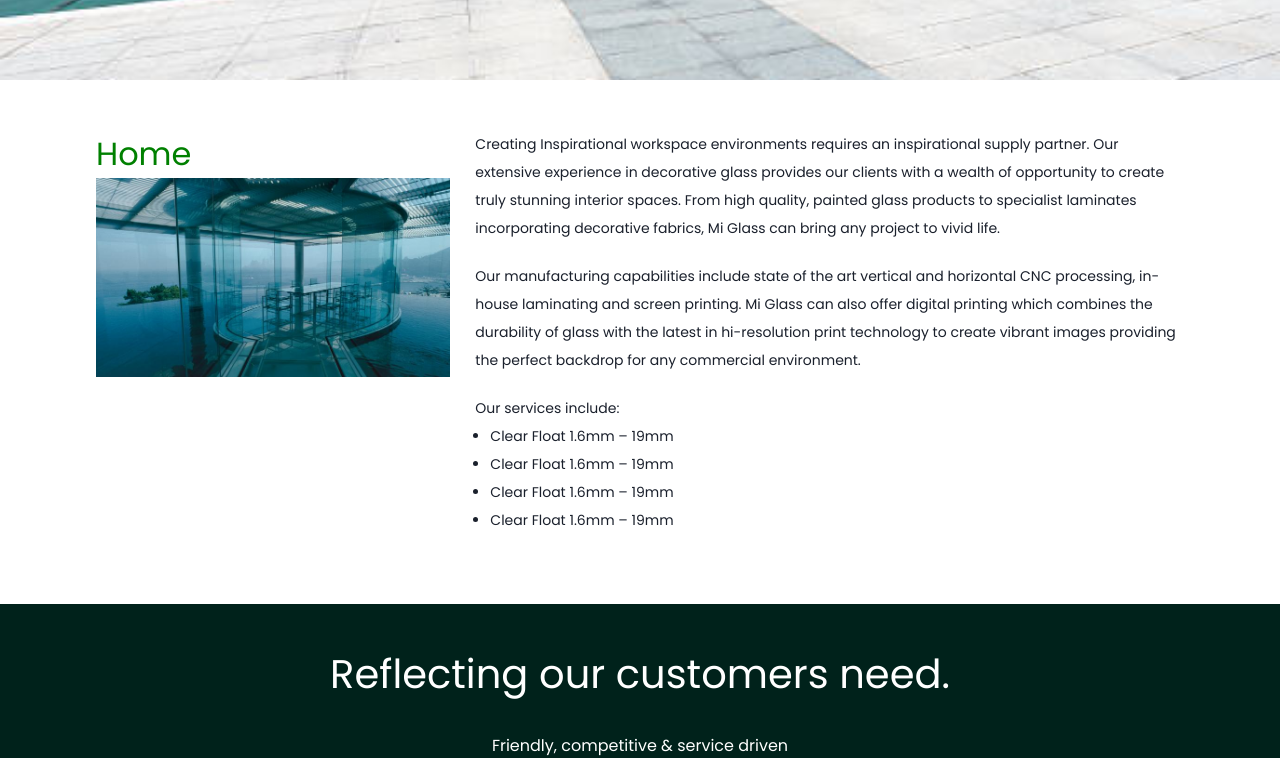
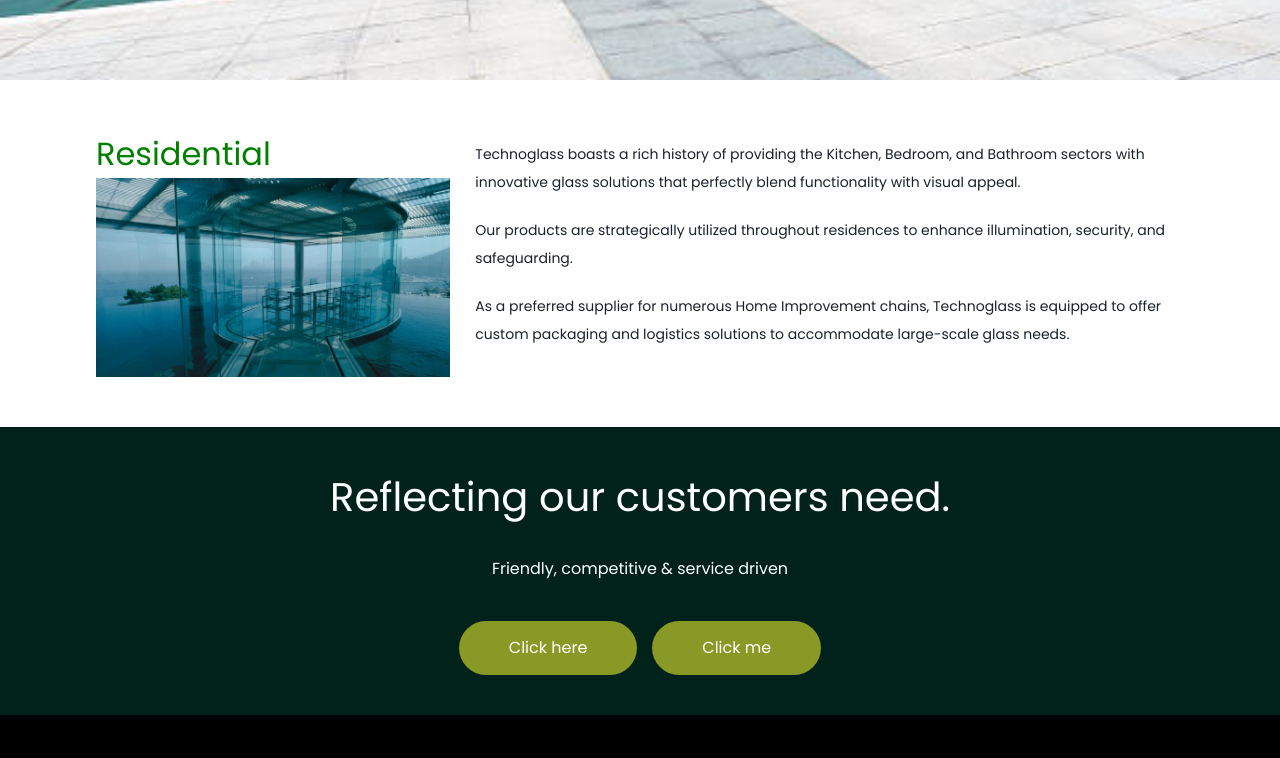
Before and after one commit to adeJoe22/technoglass, a React (Create React App) app: page /sectors/home in a window 1280 px wide. Shown: the part 600-1358 px from the top of the page. Built offline with nearby package versions, Linux system fonts and the light colour scheme.

Commit message:
Sector content updated

```diff
--- a/src/components/navbar/TopBar.jsx
+++ b/src/components/navbar/TopBar.jsx
@@ -17,8 +17,7 @@ export default function TopBar() {
           <div>+234-703 274 9126</div>
         </PhoneNo>
         <Address>
-
-        <div>Plot C62, Crystal Glass Close, Amowo Odofin Industrial Estate, Off Oshodi Apapa Expressway, Festac Town.</div>
+        <div>Plot C62, Crystal Glass Close, Amowo Odofin Industrial Estate, Off Oshodi Apapa Expressway, Lagos, Nigeria.</div>
       </Address>
       <Email>
         <AiOutlineMail/>
--- a/src/components/navbar/links.js
+++ b/src/components/navbar/links.js
@@ -21,7 +21,7 @@ export const links = [
       { id: 41, label: 'Office', path: '/sectors/office' },
       { id: 42, label: 'City', path: '/sectors/city' },
       { id: 43, label: 'Retail', path: '/sectors/retail' },
-      { id: 44, label: 'Home', path: '/sectors/home' },
+      { id: 44, label: 'Residential', path: '/sectors/home' },
       { id: 45, label: 'Leisure', path: '/sectors/leisure' },
       { id: 46, label: 'Transport', path: '/sectors/transport' },
       { id: 47, label: 'World', path: '/sectors/world' },
--- a/src/pages/sectors/City.jsx
+++ b/src/pages/sectors/City.jsx
@@ -24,22 +24,15 @@ export default function City() {
 
       <Right>
         <Text>
-        Creating Inspirational workspace environments requires an inspirational supply partner. Our extensive experience in decorative glass provides our clients with a wealth of opportunity to create truly stunning interior spaces. From high quality, painted glass products to specialist laminates incorporating decorative fabrics, Mi Glass can bring any project to vivid life.
+        Urban landscapes offer an ideal platform to showcase the elegance and resilience of glass. Whether commuting daily or exploring some of the world's most renowned cities, there's a high probability you've encountered or interacted with a Technoglass product.
         </Text>
 
         <Text>
-        Our manufacturing capabilities include state of the art vertical and horizontal CNC processing, in-house laminating and screen printing. Mi Glass can also offer digital printing which combines the durability of glass with the latest in hi-resolution print technology to create vibrant images providing the perfect backdrop for any commercial environment.
+        Our expertise in glass processing has led to the development of inventive solutions in the realm of street furniture, including digital signage, public transport information systems, and glass for bus shelters. Our in-house capabilities encompass ceramic printing, which is perfectly suited for street lighting applications.
         </Text>
 
         <Text>
-          Our services include:
-          <UnorderedList>
-          <OrderedList>Clear Float 1.6mm – 19mm</OrderedList>
-          <OrderedList>Clear Float 1.6mm – 19mm</OrderedList>
-          <OrderedList>Clear Float 1.6mm – 19mm</OrderedList>
-          <OrderedList>Clear Float 1.6mm – 19mm</OrderedList>
-
-        </UnorderedList>
+        Technoglass has collaborated with some of the world's leading outdoor advertising agencies to craft unique glass products that captivate millions. We have experience with products that employ the latest Anti-Reflective and Dielectric coatings to ensure an unobstructed connection between you and your customers.
         </Text>
       </Right>
      </MidSection>
@@ -90,9 +83,9 @@ const ImageContainer = styled.div`
 const Image = styled.img`
 
 `
-const UnorderedList = styled.ul`
-padding-left: 15px;
-`
-const OrderedList = styled.li`
-  font-size: 14px;
-`
+// const UnorderedList = styled.ul`
+// padding-left: 15px;
+// `
+// const OrderedList = styled.li`
+//   font-size: 14px;
+// `
--- a/src/pages/sectors/Leisure.jsx
+++ b/src/pages/sectors/Leisure.jsx
@@ -24,23 +24,14 @@ export default function Leisure() {
 
       <Right>
         <Text>
-        Creating Inspirational workspace environments requires an inspirational supply partner. Our extensive experience in decorative glass provides our clients with a wealth of opportunity to create truly stunning interior spaces. From high quality, painted glass products to specialist laminates incorporating decorative fabrics, Mi Glass can bring any project to vivid life.
+        In the fast-paced rhythm of contemporary life, moments of leisure have become increasingly valuable. Whether it's indulging in the luxury of a top-tier hotel, a family visit to a museum, or simply relishing time in a bar with friends, Technoglass has crafted glass products that surpass our customers' expectations.
         </Text>
 
         <Text>
-        Our manufacturing capabilities include state of the art vertical and horizontal CNC processing, in-house laminating and screen printing. Mi Glass can also offer digital printing which combines the durability of glass with the latest in hi-resolution print technology to create vibrant images providing the perfect backdrop for any commercial environment.
+        Our commitment to innovation and quality ensures that our glass solutions enhance the aesthetic and functional appeal of leisure spaces. From the subtle elegance of glass partitions in hotels to the interactive displays in museums, our products are designed to elevate the user experience. With Technoglass, leisure spaces are transformed into captivating environments that blend comfort, style, and sophistication.
         </Text>
 
-        <Text>
-          Our services include:
-          <UnorderedList>
-          <OrderedList>Clear Float 1.6mm – 19mm</OrderedList>
-          <OrderedList>Clear Float 1.6mm – 19mm</OrderedList>
-          <OrderedList>Clear Float 1.6mm – 19mm</OrderedList>
-          <OrderedList>Clear Float 1.6mm – 19mm</OrderedList>
 
-        </UnorderedList>
-        </Text>
       </Right>
      </MidSection>
 
@@ -90,9 +81,9 @@ const ImageContainer = styled.div`
 const Image = styled.img`
 
 `
-const UnorderedList = styled.ul`
-padding-left: 15px;
-`
-const OrderedList = styled.li`
-  font-size: 14px;
-`
+// const UnorderedList = styled.ul`
+// padding-left: 15px;
+// `
+// const OrderedList = styled.li`
+//   font-size: 14px;
+// `
--- a/src/pages/sectors/Office.jsx
+++ b/src/pages/sectors/Office.jsx
@@ -24,23 +24,13 @@ export default function Office() {
 
       <Right>
         <Text>
-        Creating Inspirational workspace environments requires an inspirational supply partner. Our extensive experience in decorative glass provides our clients with a wealth of opportunity to create truly stunning interior spaces. From high quality, painted glass products to specialist laminates incorporating decorative fabrics, Mi Glass can bring any project to vivid life.
+        Creating exceptional workspace environments necessitates an equally exceptional supply partner. At Technoglass, our vast experience in decorative glass offers our clients a plethora of opportunities to craft truly remarkable interior spaces. From top-tier, colored glass products to specialized laminates that incorporate decorative fabrics, Technoglass has the capability to bring any project to vibrant fruition.
         </Text>
 
         <Text>
-        Our manufacturing capabilities include state of the art vertical and horizontal CNC processing, in-house laminating and screen printing. Mi Glass can also offer digital printing which combines the durability of glass with the latest in hi-resolution print technology to create vibrant images providing the perfect backdrop for any commercial environment.
+        Our manufacturing competencies encompass state-of-the-art vertical and horizontal CNC processing, in-house laminating, and screen printing. Technoglass also offers digital printing, merging the resilience of glass with the latest high-resolution print technology to produce vivid images. These images serve as the ideal backdrop for any commercial setting.
         </Text>
 
-        <Text>
-          Our services include:
-          <UnorderedList>
-          <OrderedList>Clear Float 1.6mm – 19mm</OrderedList>
-          <OrderedList>Clear Float 1.6mm – 19mm</OrderedList>
-          <OrderedList>Clear Float 1.6mm – 19mm</OrderedList>
-          <OrderedList>Clear Float 1.6mm – 19mm</OrderedList>
-
-        </UnorderedList>
-        </Text>
       </Right>
      </MidSection>
 
@@ -90,9 +80,9 @@ const ImageContainer = styled.div`
 const Image = styled.img`
 
 `
-const UnorderedList = styled.ul`
-padding-left: 15px;
-`
-const OrderedList = styled.li`
-font-size: 14px;
-`
+// const UnorderedList = styled.ul`
+// padding-left: 15px;
+// `
+// const OrderedList = styled.li`
+// font-size: 14px;
+// `
--- a/src/pages/sectors/Home_Sector.jsx
+++ b/src/pages/sectors/Residential.jsx
@@ -6,40 +6,33 @@ import Background from '../../assets/background.jpg'
 import Footer from '../../components/Footer'
 import UniversalGlass from '../../assets/glass-office.jpeg'
 
-export default function Home_Sector() {
+export default function Residential() {
   return (
     <HomeWrapper>
          <InnerHero
           backgroundImage={Background}
-          text="Home"
+          text="Residential"
      />
 
      <MidSection>
       <Left>
         <ImageContainer>
-          <OfficeText>Home</OfficeText>
+          <OfficeText>Residential</OfficeText>
           <Image src={UniversalGlass}/>
         </ImageContainer>
       </Left>
 
       <Right>
         <Text>
-        Creating Inspirational workspace environments requires an inspirational supply partner. Our extensive experience in decorative glass provides our clients with a wealth of opportunity to create truly stunning interior spaces. From high quality, painted glass products to specialist laminates incorporating decorative fabrics, Mi Glass can bring any project to vivid life.
+        Technoglass boasts a rich history of providing the Kitchen, Bedroom, and Bathroom sectors with innovative glass solutions that perfectly blend functionality with visual appeal.
         </Text>
 
         <Text>
-        Our manufacturing capabilities include state of the art vertical and horizontal CNC processing, in-house laminating and screen printing. Mi Glass can also offer digital printing which combines the durability of glass with the latest in hi-resolution print technology to create vibrant images providing the perfect backdrop for any commercial environment.
+        Our products are strategically utilized throughout residences to enhance illumination, security, and safeguarding.
         </Text>
 
         <Text>
-          Our services include:
-          <UnorderedList>
-          <OrderedList>Clear Float 1.6mm – 19mm</OrderedList>
-          <OrderedList>Clear Float 1.6mm – 19mm</OrderedList>
-          <OrderedList>Clear Float 1.6mm – 19mm</OrderedList>
-          <OrderedList>Clear Float 1.6mm – 19mm</OrderedList>
-
-        </UnorderedList>
+        As a preferred supplier for numerous Home Improvement chains, Technoglass is equipped to offer custom packaging and logistics solutions to accommodate large-scale glass needs.
         </Text>
       </Right>
      </MidSection>
@@ -83,6 +76,7 @@ flex: 1;
 `
 const Right = styled.div`
 flex: 2;
+margin: auto;
 `
 const ImageContainer = styled.div`
 
@@ -90,9 +84,9 @@ const ImageContainer = styled.div`
 const Image = styled.img`
 
 `
-const UnorderedList = styled.ul`
-padding-left: 15px;
-`
-const OrderedList = styled.li`
-  font-size: 14px;
-`
+// const UnorderedList = styled.ul`
+// padding-left: 15px;
+// `
+// const OrderedList = styled.li`
+//   font-size: 14px;
+// `
--- a/src/pages/sectors/Retail.jsx
+++ b/src/pages/sectors/Retail.jsx
@@ -24,22 +24,18 @@ export default function Retail() {
 
       <Right>
         <Text>
-        Creating Inspirational workspace environments requires an inspirational supply partner. Our extensive experience in decorative glass provides our clients with a wealth of opportunity to create truly stunning interior spaces. From high quality, painted glass products to specialist laminates incorporating decorative fabrics, Mi Glass can bring any project to vivid life.
+        At Technoglass, we are proud of our track record in delivering custom-made glass solutions to some of the most renowned retail brands worldwide. Whether it's a small-scale store makeover or a large international retail overhaul, our expertise and resources are at your disposal. We leverage our extensive experience across various sectors to collaborate with our clients, ensuring we meet project deadlines and stay within budget.
         </Text>
 
         <Text>
-        Our manufacturing capabilities include state of the art vertical and horizontal CNC processing, in-house laminating and screen printing. Mi Glass can also offer digital printing which combines the durability of glass with the latest in hi-resolution print technology to create vibrant images providing the perfect backdrop for any commercial environment.
+        From mass-produced glass shelving to cutting-edge point-of-purchase display solutions, Technoglass provides an all-encompassing answer to your glass needs.
         </Text>
 
         <Text>
-          Our services include:
-          <UnorderedList>
-          <OrderedList>Clear Float 1.6mm – 19mm</OrderedList>
-          <OrderedList>Clear Float 1.6mm – 19mm</OrderedList>
-          <OrderedList>Clear Float 1.6mm – 19mm</OrderedList>
-          <OrderedList>Clear Float 1.6mm – 19mm</OrderedList>
+        We are excited to offer an extensive selection of specialized digital display glass, including the latest generation of non-metallic mirrors that are compatible with all touchscreen technologies.
 
-        </UnorderedList>
+            Furthermore, we also provide a wide selection of anti-reflective glass, perfect for premium display cases.
+
         </Text>
       </Right>
      </MidSection>
@@ -90,9 +86,9 @@ const ImageContainer = styled.div`
 const Image = styled.img`
 
 `
-const UnorderedList = styled.ul`
-padding-left: 15px;
-`
-const OrderedList = styled.li`
-  font-size: 14px;
-`
+// const UnorderedList = styled.ul`
+// padding-left: 15px;
+// `
+// const OrderedList = styled.li`
+//   font-size: 14px;
+// `
--- a/src/pages/sectors/Transport.jsx
+++ b/src/pages/sectors/Transport.jsx
@@ -24,22 +24,15 @@ export default function Transport() {
 
       <Right>
         <Text>
-        Creating Inspirational workspace environments requires an inspirational supply partner. Our extensive experience in decorative glass provides our clients with a wealth of opportunity to create truly stunning interior spaces. From high quality, painted glass products to specialist laminates incorporating decorative fabrics, Mi Glass can bring any project to vivid life.
+        As the leading authority in advanced glass processing in Nigeria and the West African sub-region, Technoglass is committed to delivering transportation glass products that meet and exceed both local and international standards. Our products proudly bear the NIS Mark of Quality, a testament to our adherence to stringent quality measures.
         </Text>
 
         <Text>
-        Our manufacturing capabilities include state of the art vertical and horizontal CNC processing, in-house laminating and screen printing. Mi Glass can also offer digital printing which combines the durability of glass with the latest in hi-resolution print technology to create vibrant images providing the perfect backdrop for any commercial environment.
+        Technoglass is equipped to provide glass solutions for the transportation sector that comply with many globally recognized quality and safety standards, including ECE Regulation 43. Our experience has underscored the importance of innovation, quality, and value to suppliers of construction and agricultural machinery.
         </Text>
 
         <Text>
-          Our services include:
-          <UnorderedList>
-          <OrderedList>Clear Float 1.6mm – 19mm</OrderedList>
-          <OrderedList>Clear Float 1.6mm – 19mm</OrderedList>
-          <OrderedList>Clear Float 1.6mm – 19mm</OrderedList>
-          <OrderedList>Clear Float 1.6mm – 19mm</OrderedList>
-
-        </UnorderedList>
+        Our investment in state-of-the-art technology, coupled with our unwavering commitment to effective quality management, enables us to offer a diverse range of glass solutions for the transportation industry. At Technoglass, we are dedicated to driving the future of transportation with our high-quality, durable, and safe glass products.
         </Text>
       </Right>
      </MidSection>
@@ -90,9 +83,9 @@ const ImageContainer = styled.div`
 const Image = styled.img`
 
 `
-const UnorderedList = styled.ul`
-padding-left: 15px;
-`
-const OrderedList = styled.li`
-  font-size: 14px;
-`
+// const UnorderedList = styled.ul`
+// padding-left: 15px;
+// `
+// const OrderedList = styled.li`
+//   font-size: 14px;
+// `
--- a/src/pages/sectors/World.jsx
+++ b/src/pages/sectors/World.jsx
@@ -24,23 +24,13 @@ export default function World() {
 
       <Right>
         <Text>
-        Creating Inspirational workspace environments requires an inspirational supply partner. Our extensive experience in decorative glass provides our clients with a wealth of opportunity to create truly stunning interior spaces. From high quality, painted glass products to specialist laminates incorporating decorative fabrics, Mi Glass can bring any project to vivid life.
+        Technoglass is committed to transforming Africa's architectural landscape by delivering innovative solutions one project at a time.
         </Text>
 
         <Text>
-        Our manufacturing capabilities include state of the art vertical and horizontal CNC processing, in-house laminating and screen printing. Mi Glass can also offer digital printing which combines the durability of glass with the latest in hi-resolution print technology to create vibrant images providing the perfect backdrop for any commercial environment.
+        The company's products are marked with the NIS Mark of Quality and conform to local and international standards, making it a trusted partner for significant entities not only in Nigeria but also in the West African Sub-region.
         </Text>
 
-        <Text>
-          Our services include:
-          <UnorderedList>
-          <OrderedList>Clear Float 1.6mm – 19mm</OrderedList>
-          <OrderedList>Clear Float 1.6mm – 19mm</OrderedList>
-          <OrderedList>Clear Float 1.6mm – 19mm</OrderedList>
-          <OrderedList>Clear Float 1.6mm – 19mm</OrderedList>
-
-        </UnorderedList>
-        </Text>
       </Right>
      </MidSection>
 
@@ -83,6 +73,7 @@ flex: 1;
 `
 const Right = styled.div`
 flex: 2;
+margin: auto;
 `
 const ImageContainer = styled.div`
 
@@ -90,9 +81,9 @@ const ImageContainer = styled.div`
 const Image = styled.img`
 
 `
-const UnorderedList = styled.ul`
-padding-left: 15px;
-`
-const OrderedList = styled.li`
-  font-size: 14px;
-`
+// const UnorderedList = styled.ul`
+// padding-left: 15px;
+// `
+// const OrderedList = styled.li`
+//   font-size: 14px;
+// `
--- a/src/router/index.js
+++ b/src/router/index.js
@@ -6,7 +6,7 @@ import Products from '../pages/Products'
 import Profile from "../pages/about/Profile"
 import QualityAndStandard from "../pages/about/QualityAndStandard"
 import City from "../pages/sectors/City"
-import HomeSector from "../pages/sectors/Home_Sector"
+import Residential from "../pages/sectors/Residential"
 import Leisure from "../pages/sectors/Leisure"
 import Office from "../pages/sectors/Office"
 import Retail from "../pages/sectors/Retail"
@@ -91,7 +91,7 @@ const router = createBrowserRouter([
           },
           {
             path: "home",
-            element: <HomeSector/>
+            element: <Residential/>
           },
           {
             path: "leisure",
```
